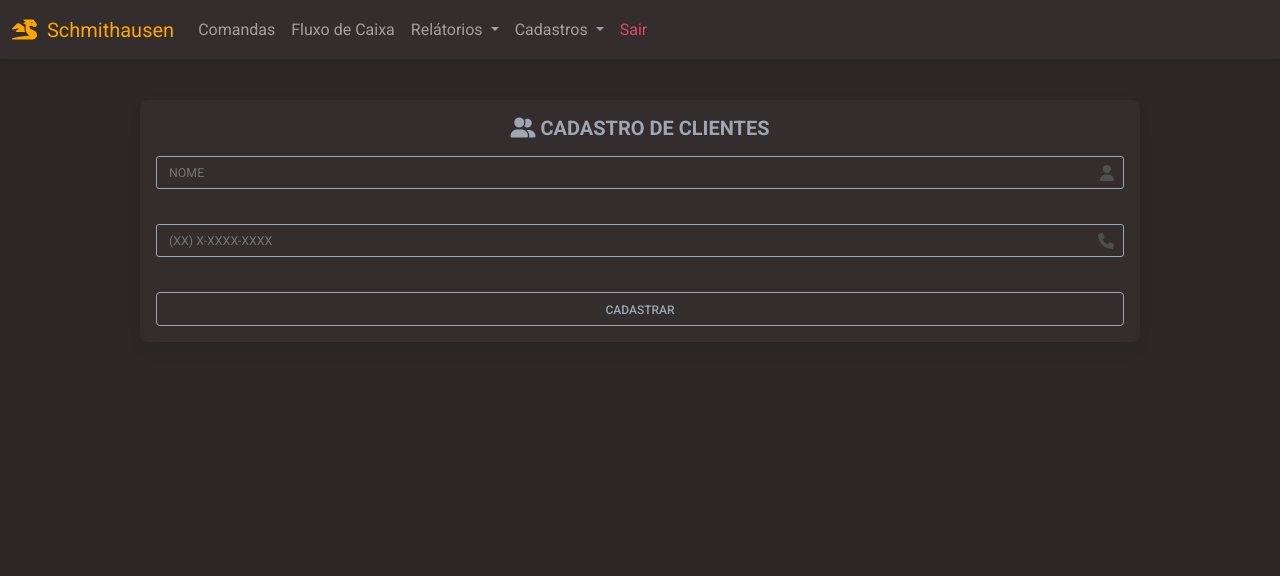
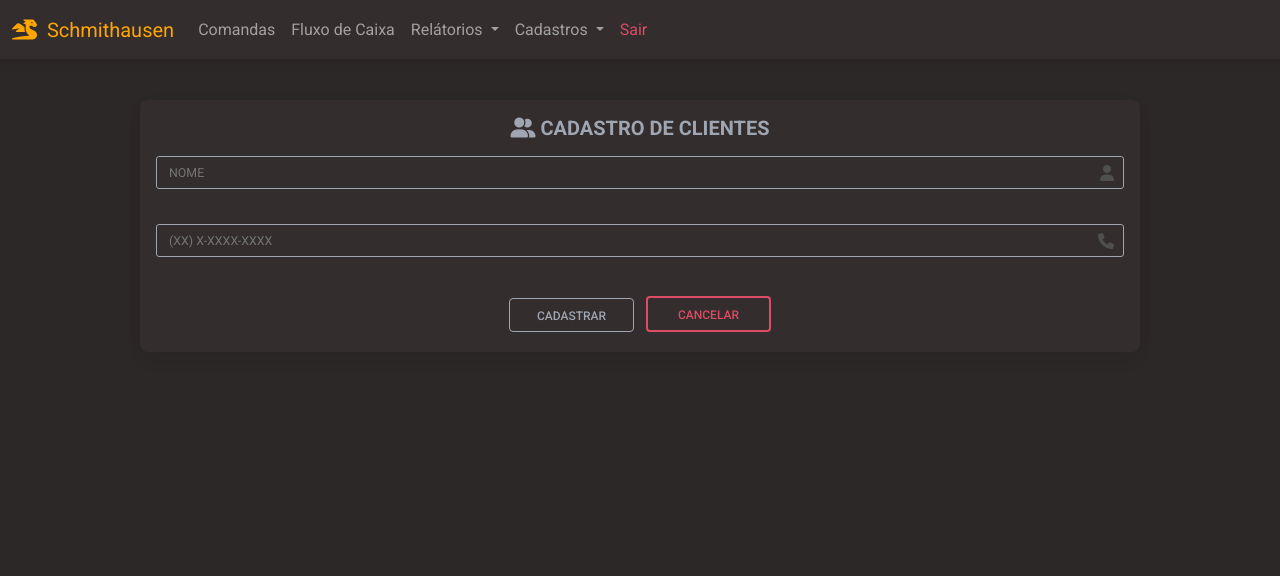
Before and after one commit to erwin-hc/material-schmithausen, a Flask app: page /clientes_cadastrar in a window 1280 px wide. Shown: the top 576 px of the page. Run offline with Flask 3, Linux system fonts and the light colour scheme; a user stored in the database is signed in.

Commit message:
08/05/23 - 14:32

```diff
--- a/main.py
+++ b/main.py
@@ -4,11 +4,10 @@ from datetime import timedelta
 
 app = create_app()
 
-
-@app.before_request
-def before_request():
-    session.permanent = True
-    app.permanent_session_lifetime = timedelta(minutes=5)
+# @app.before_request
+# def before_request():
+#     session.permanent = True
+#     app.permanent_session_lifetime = timedelta(minutes=5)
 
 if __name__ == '__main__':
     app.run(host='10.0.0.53',debug=True)
--- a/website/__init__.py
+++ b/website/__init__.py
@@ -12,6 +12,7 @@ def create_app():
     app.config['SECRET_KEY'] = 'hjshjhdjah kjshkjdhjs'
     app.config['SQLALCHEMY_DATABASE_URI'] = f'sqlite:///{DB_NAME}'
     db.init_app(app)
+    app.config["SESSION_PERMANENT"] = False
 
     from .views import views
     from .auth import auth
--- a/website/templates/clientes_cadastrar.html
+++ b/website/templates/clientes_cadastrar.html
@@ -51,12 +51,15 @@ CADASTRO DE CLIENTES</h2>
 {% endfor %}
 {% endif %}
 </div>
-<!-- *********************************************************** -->
-<!-- BOTAO ENTRAR -->
-<!-- *********************************************************** -->
-<button class="btn btn btn-outline-light " type="submit">CADASTRAR</button>
+
+<div class="text-center">
+      <input style="width:125px" type="submit" value="CADASTRAR" class="btn btn-outline-light m-1" />
+      <a     style="width:125px" href="/clientes" class="btn btn-outline-danger m-1">CANCELAR</a>
+</div>
+
 </form>
 </div>
+
 
 {% endblock %}
 
--- a/website/views.py
+++ b/website/views.py
@@ -164,7 +164,8 @@ def atualizarClientes(id):
                 nome = request.form.get('nome').upper()
                 fone = request.form.get('fone')
                 existis_fone = Cliente.query.filter_by(fone=fone).first()
-                if existis_fone:
+
+                if existis_fone.id != id:
                     flash('CELULAR JÁ CADASTRADO !!!', category='error')
                     return render_template('clientes_atualizar.html',
                         user=current_user,
```
Also changed, not shown: website/templates/clientes_atualizar.html (+4 -5 lines), instance/database.db.
